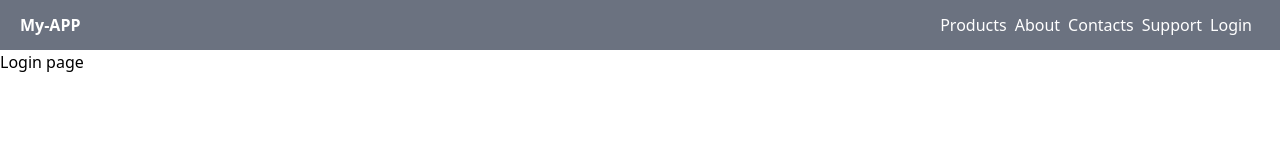
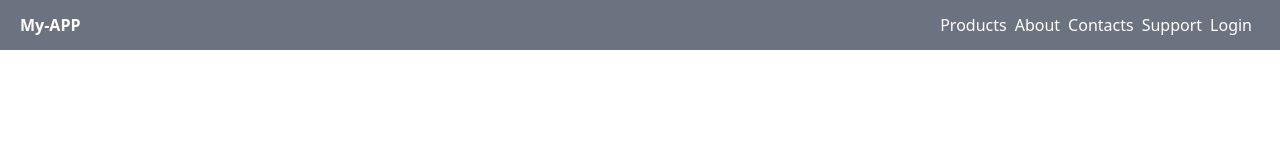
Before and after one commit to coolcrazyfox/shop-app, a React (Create React App) app: page /#/login in a window 1280 px wide. Shown: the top 160 px of the page. Built offline with nearby package versions, Linux system fonts and the light colour scheme.

Commit message:
changing LoginPage.tsx

```diff
--- /dev/null
+++ b/src/pages/Login.module.css
@@ -0,0 +1,32 @@
+*{
+    margin: 0;
+    padding: 0;
+    box-sizing: border-box;
+    font-family: 'Poppins', sans-serif;
+}
+body{
+    overflow: hidden;
+}
+section{
+    display: flex;
+    justify-content: center;
+    align-items: center;
+    max-height: 100vh;
+    background: linear-gradient(to bottom, #f1f4f9, #dff1ff);
+}
+section .color{
+    position: absolute;
+}
+section .color:nth-child(1){
+    top: -350px;
+    width: 600px;
+    height: 600px;
+    background: #ff359b;
+}
+section .color:nth-child(2){
+    bottom: -150px;
+    left: 100px;
+    width: 600px;
+    height: 600px;
+    background: #fffd87;
+}
--- a/src/pages/LoginPage.tsx
+++ b/src/pages/LoginPage.tsx
@@ -2,9 +2,12 @@ import React from 'react';
 
 const LoginPage = () => {
     return (
-        <div>
-            Login page
-        </div>
+        <section>
+            <div className={'color'} ></div>
+            <div className={'color'}></div>
+            <div className={'color'}></div>
+
+        </section>
     );
 };
 
```
